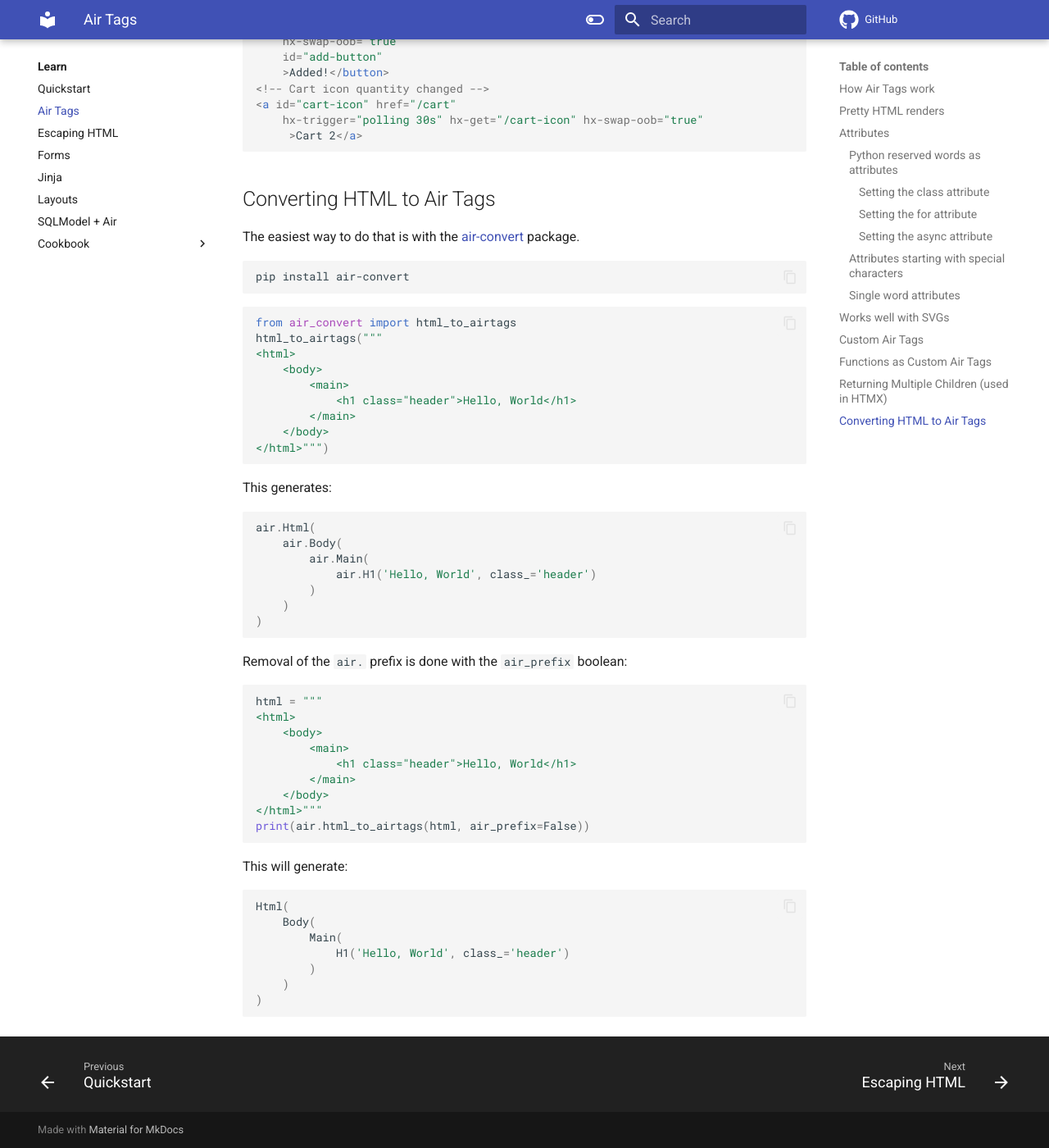
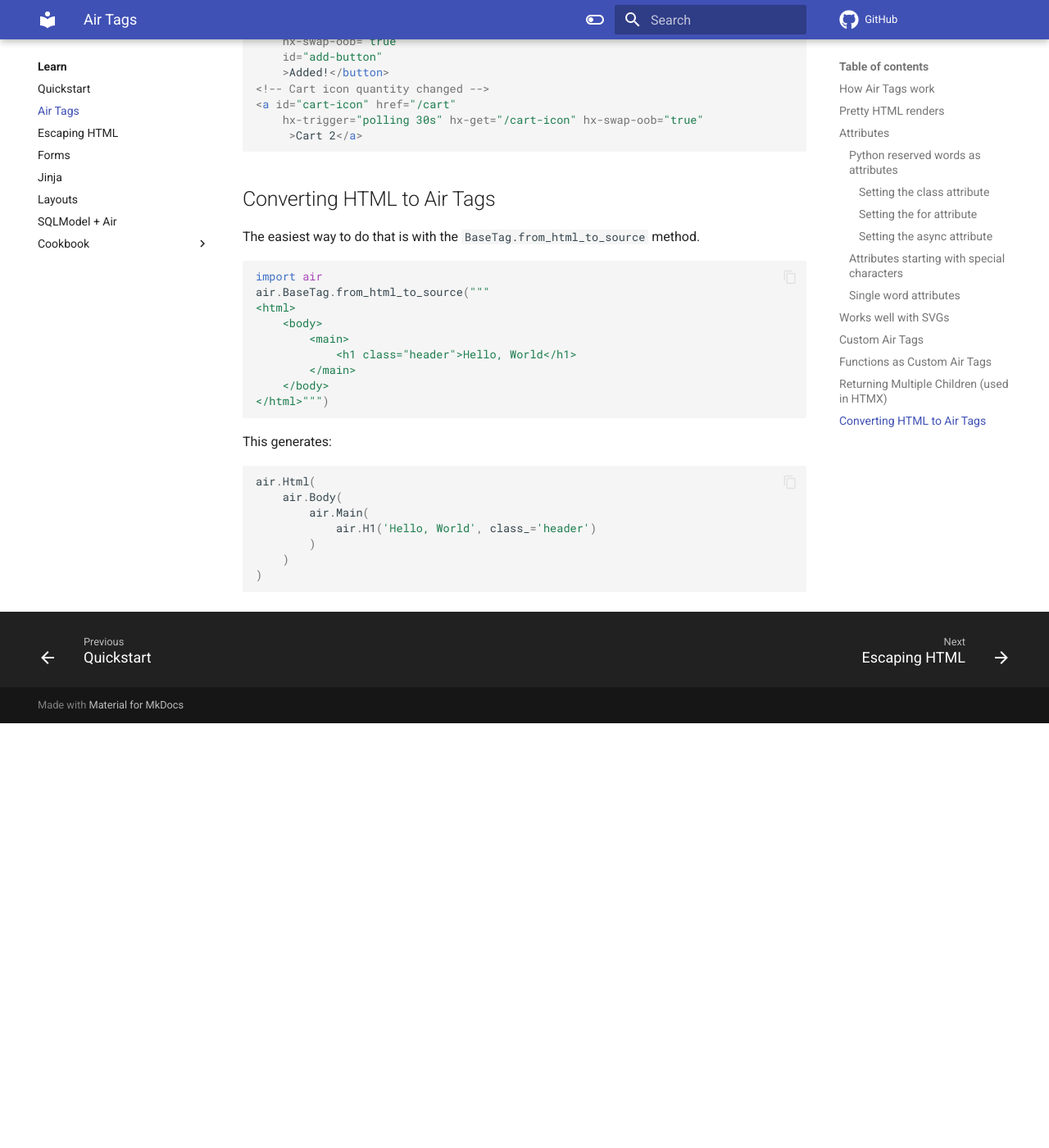
Before and after one commit to feldroy/air, an MkDocs documentation site: the page built from docs/learn/air_tags.md, in a window 1280 px wide and 1400 px high, scrolled down 7050 px. Shown: the whole window at 82% size. Built offline with MkDocs 1.6.1 and Material for MkDocs 9.7.7, drawn with Linux system fonts in a browser that asks for light colours; comment, search, counter and statistics services are not loaded; after the commit the page ends 7932 px from its top, so only the background shows below that.

Commit message:
Uodate html to source tag
Co-authored-by: Audrey Roy Greenfeld <audrey@feldroy.com>

````diff
--- a/docs/learn/air_tags.md
+++ b/docs/learn/air_tags.md
@@ -335,15 +335,11 @@ This will generate HTML that looks something like this, without any wrapping tex
 
 ## Converting HTML to Air Tags
 
-The easiest way to do that is with the [air-convert](https://pypi.org/project/air-convert/) package.
-
-```sh
-pip install air-convert
-```
+The easiest way to do that is with the `BaseTag.from_html_to_source` method.
 
 ```python
-from air_convert import html_to_airtags
-html_to_airtags("""
+import air
+air.BaseTag.from_html_to_source("""
 <html>
     <body>
         <main>
@@ -364,29 +360,3 @@ air.Html(
     )
 )
 ```
-
-Removal of the `air.` prefix is done with the `air_prefix` boolean:
-
-```python
-html = """
-<html>
-    <body>
-        <main>
-            <h1 class="header">Hello, World</h1>
-        </main>
-    </body>
-</html>"""
-print(air.html_to_airtags(html, air_prefix=False))
-```
-
-This will generate:
-
-```python
-Html(
-    Body(
-        Main(
-            H1('Hello, World', class_='header')
-        )
-    )
-)
-```
````
Also changed, not shown: docs/api/tags/index.md (+1 -0 lines).
